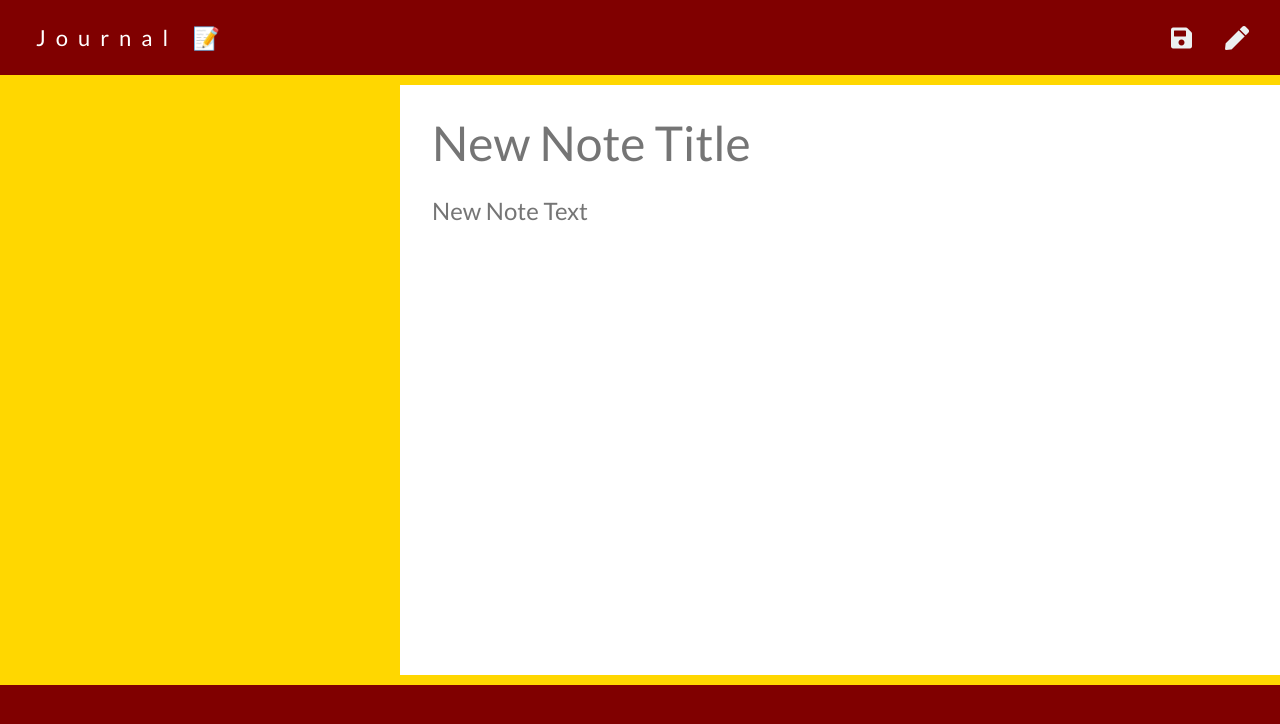
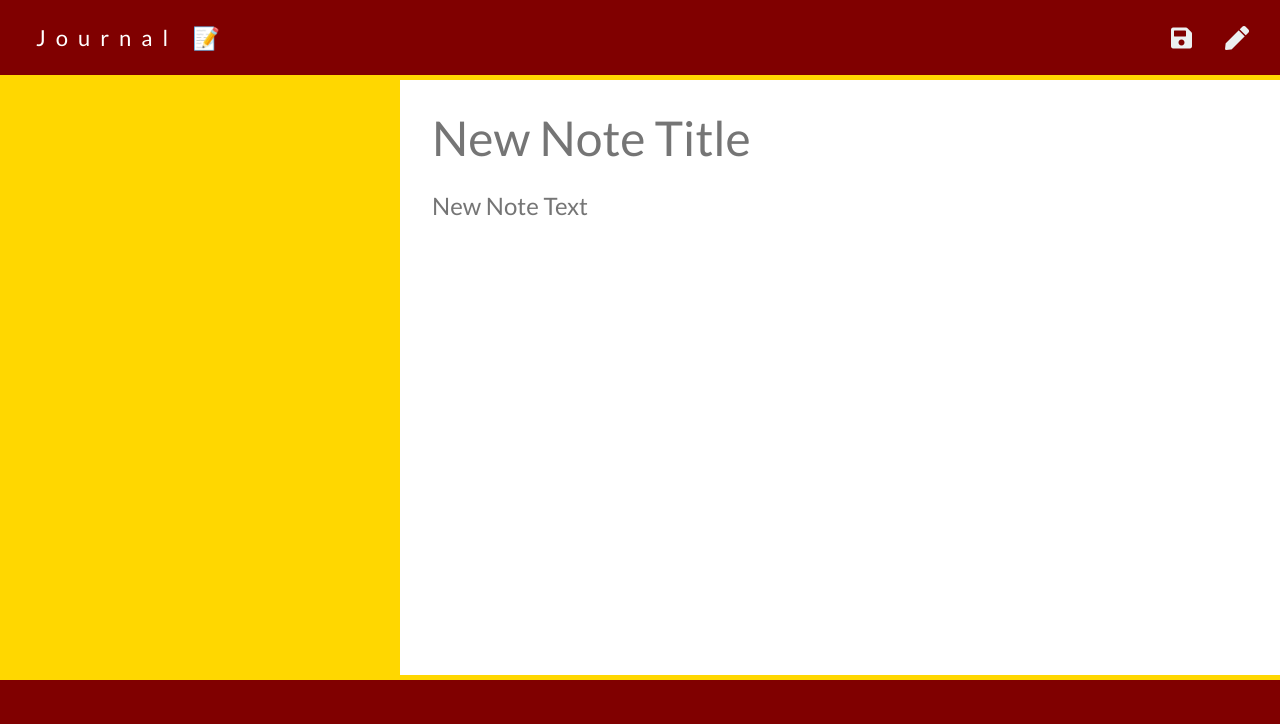
Before and after one commit to LII41333733/Notes_Taker, a website: page public/notes.html in a window 1280 px wide. Drawn offline with nearby package versions, Linux system fonts and the light colour scheme; no server answers.

Commit message:
saving changes

```diff
--- a/public/assets/css/style.css
+++ b/public/assets/css/style.css
@@ -8,7 +8,7 @@ html, body {
 
 .container-fluid {
   background: white;
-  border-bottom: 10px solid gold;
+  border-bottom: 5px solid gold;
   padding: 0;
   height: 600px;
 }
@@ -48,8 +48,8 @@ html, body {
   border-bottom: none;
   background: gold;
   padding: 0;
-  border-right: 5px solid gold;
-  /* border-left: 10px solid gold; */
+  border-right: 4px solid gold;
+  /* border-left: 5px solid gold; */
   overflow: scroll;
 }
 
@@ -61,7 +61,7 @@ i {
   border-left: none;
   border-right: none;
   margin: 0;
-  margin-bottom: 10px;
+  margin-bottom: 8px;
   border-radius: 0 !important;
   width: 99%;
 }
@@ -79,7 +79,7 @@ i {
 /* --------------- */
 .navbar {
   background: maroon;
-  border-bottom: 10px solid gold;
+  border-bottom: 5px solid gold;
 }
 
 .navbar-brand {
@@ -131,7 +131,7 @@ hr {
 }
 
 .jumbotron {
-  outline: 10px solid gold;
+  outline: 5px solid gold;
   background: white;
   border-radius: 0;
 }
```
